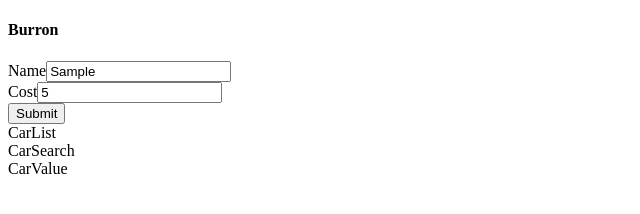
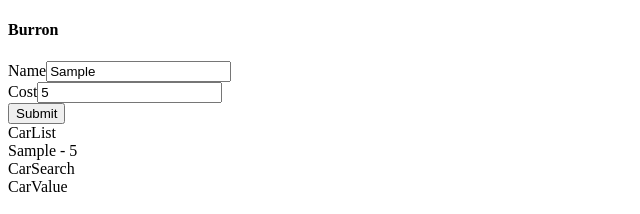
Before and after one commit to p2arthur/car_tracker_react, a React (Vite) app: page / in a window 1280 px wide. Both pictures are taken after typing "Sample", "5" into the empty fields and a click on the button "Submit". Shown: the top 214 px of the page, without its empty margins (0-640 px from the left). Built offline with nearby package versions, Linux system fonts and the light colour scheme.

Commit message:
add displaying the cars from the carsList piece of state

```diff
--- a/src/components/CarList.jsx
+++ b/src/components/CarList.jsx
@@ -1,4 +1,19 @@
+import { useSelector } from "react-redux";
+
 function CarList() {
-  return <div>CarList</div>;
+  const { carsList } = useSelector((state) => state.cars);
+
+  const renderedCars = carsList.map((car) => (
+    <div key={car.id}>
+      {car.name} - {car.cost}
+    </div>
+  ));
+
+  return (
+    <div>
+      <div>CarList</div>
+      {renderedCars}
+    </div>
+  );
 }
 export default CarList;
```
